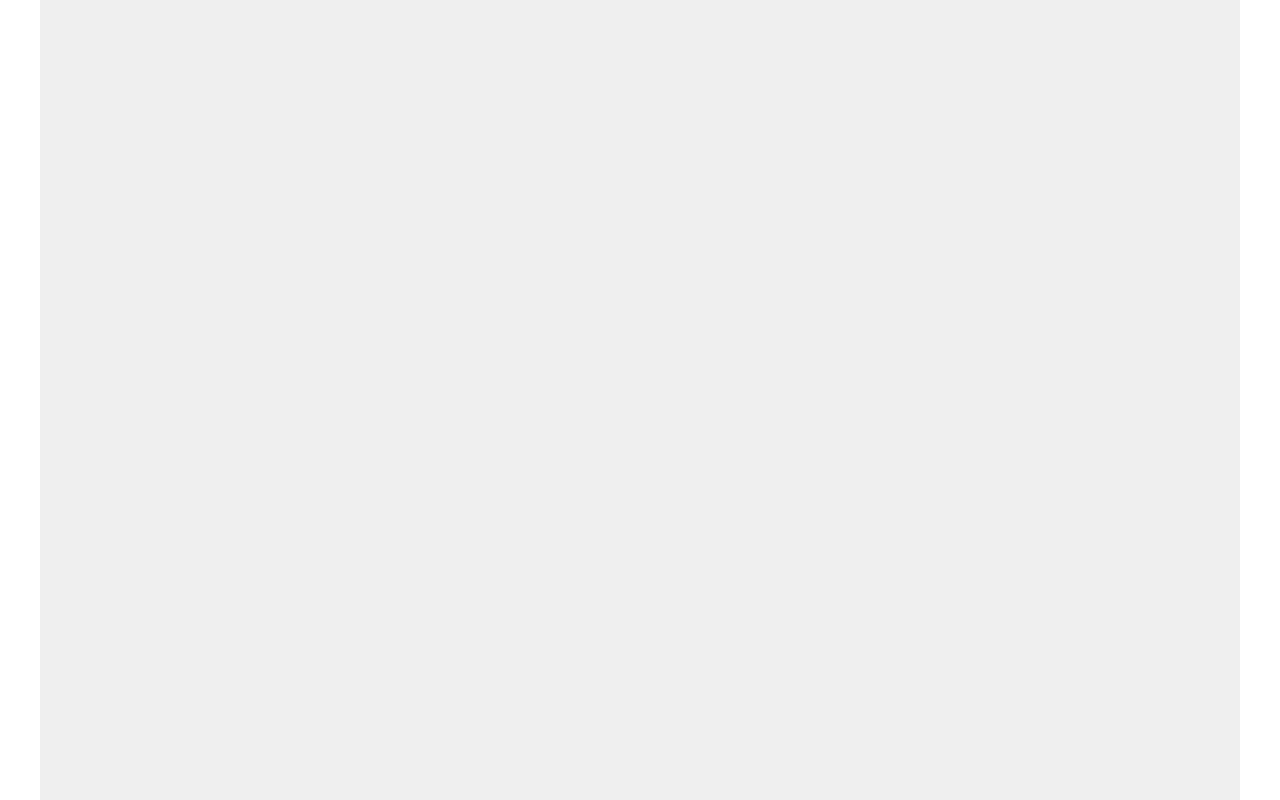
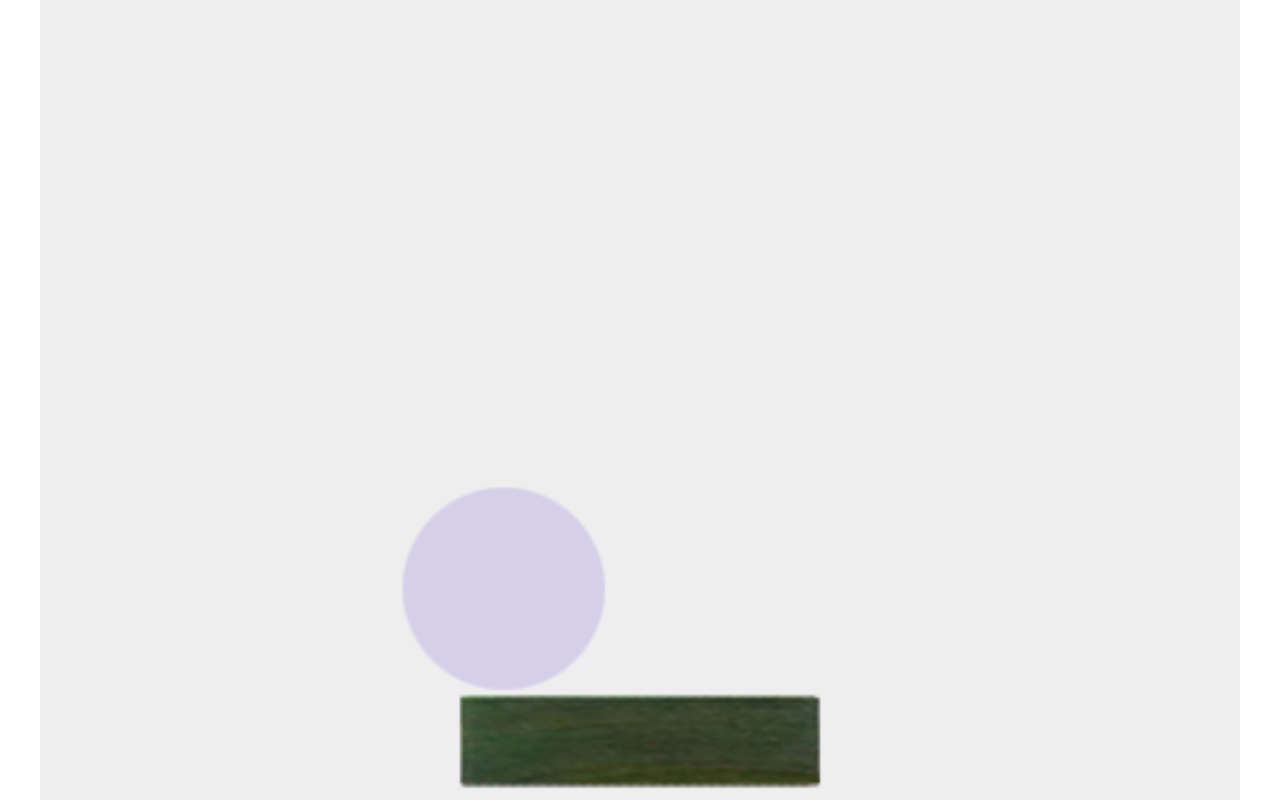
Before and after one commit to MobileDevStar/BreakOut_html5, a plain HTML site: page index.html in a window 1280 px wide. Drawn offline with Linux system fonts and the light colour scheme.

Commit message:
ball was putted

```diff
--- a/index.html
+++ b/index.html
@@ -13,6 +13,7 @@
     });
 
     var ball;
+    var paddle;
 
     function preload() {
         game.scale.scaleMode = Phaser.ScaleManager.SHOW_ALL;
@@ -21,16 +22,32 @@
         game.stage.backgroundColor = '#eee';
 
         game.load.image('ball', 'assets/images/ball.png');
+        game.load.image('paddle', 'assets/images/crate1.png');
     }
     function create() {
         game.physics.startSystem(Phaser.Physics.ARCADE);
-        ball = game.add.sprite(50, 50, 'ball');
+        ball = game.add.sprite(game.world.width*0.5, game.world.height-125, 'ball');
+        ball.anchor.set(0.5);
         game.physics.enable(ball, Phaser.Physics.ARCADE);
-        ball.body.velocity.set(150, 150);
+        ball.body.collideWorldBounds = true;
+        ball.body.bounce.set(1);
+        ball.body.velocity.set(150, -150);
+        game.physics.arcade.checkCollision.down = false;
+        ball.checkWorldBounds = true;
+        ball.events.onOutOfBounds.add(function(){
+            alert('Game over!');
+            location.reload();
+        }, this);
+
+        paddle = game.add.sprite(game.world.width*0.5, game.world.height-5, 'paddle');
+        paddle.anchor.set(0.5,1);
+        game.physics.enable(paddle, Phaser.Physics.ARCADE);
+        paddle.body.immovable = true;
       //  ball.body.gravity.y = 100;
     }
     function update() {
-
+        game.physics.arcade.collide(ball, paddle);
+        paddle.x = game.input.x || game.world.width*0.5;
     }
 
     // this function (needed only on JSFiddle) take care of loading the images from the remote server
```
